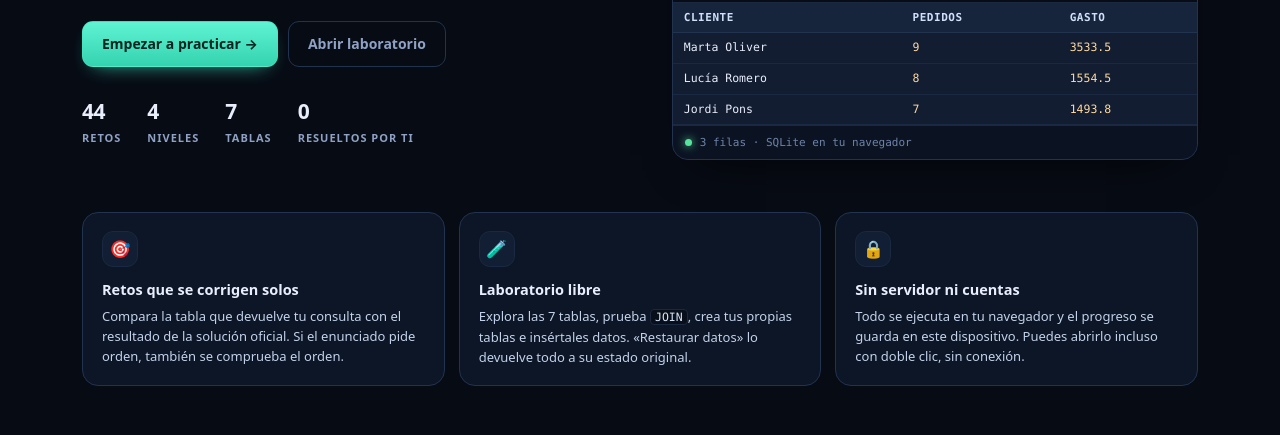
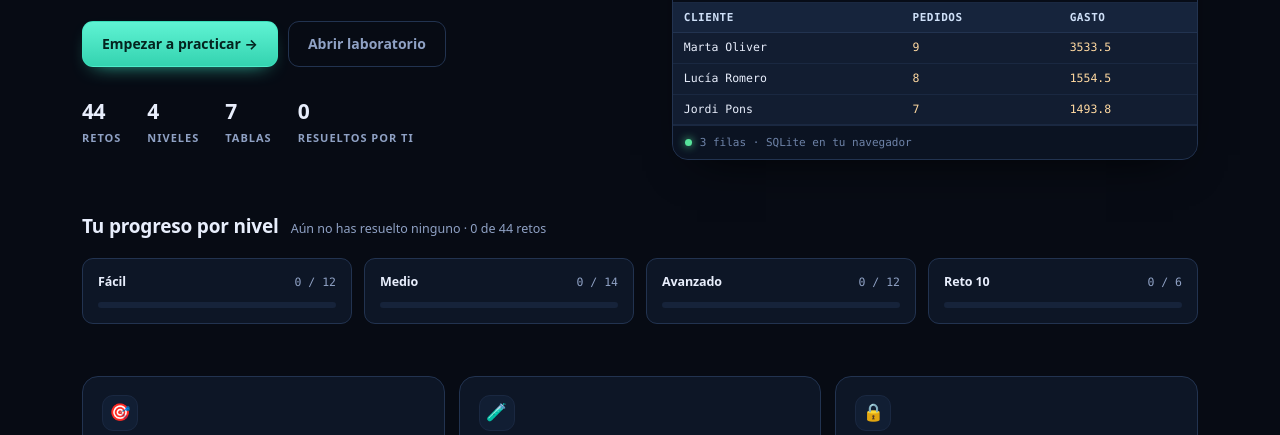
Before and after one commit to sergarb1/sqlab, a plain HTML site: page index.html in a window 1280 px wide. Shown: the part 363-798 px from the top of the page. Drawn offline with Linux system fonts and the light colour scheme.

Commit message:
Muestra el progreso por nivel con barras en la portada
Cada nivel aparece con sus retos resueltos y una barra que refleja el avance, con
el cómputo total y los niveles completados marcados, para retomar la práctica
desde la portada sin entrar a la aplicación.

```diff
--- a/app.js
+++ b/app.js
@@ -111,6 +111,40 @@
     const total = $('#stat-total');
     if (total) total.textContent = String(EXERCISES.length);
     renderProgress();
+  }
+
+  /** Barras de progreso por nivel en la portada. */
+  function renderHomeLevels() {
+    const wrap = $('#home-levels');
+    if (!wrap) return;
+    let done = 0;
+    let total = 0;
+    wrap.innerHTML = Object.keys(LEVELS).map(function (key) {
+      const level = Number(key);
+      const all = EXERCISES.filter(function (ex) { return ex.level === level; });
+      const solved = all.filter(function (ex) { return state.solved.has(ex.id); }).length;
+      const pct = all.length ? Math.round((solved / all.length) * 100) : 0;
+      const complete = all.length > 0 && solved === all.length;
+      done += solved;
+      total += all.length;
+      return '<div class="lp-item' + (complete ? ' is-done' : '') + '">' +
+        '<div class="lp-top">' +
+          '<span class="lp-name">' + escapeHTML(LEVELS[level]) + '</span>' +
+          '<span class="lp-count">' + solved + ' / ' + all.length + (complete ? ' ✓' : '') + '</span>' +
+        '</div>' +
+        '<div class="lp-bar" role="progressbar" aria-label="' + escapeHTML(LEVELS[level]) + '" ' +
+          'aria-valuemin="0" aria-valuemax="' + all.length + '" aria-valuenow="' + solved + '">' +
+          '<i style="width:' + pct + '%"></i>' +
+        '</div>' +
+      '</div>';
+    }).join('');
+    const summary = $('#home-levels-summary');
+    if (summary) {
+      const pct = total ? Math.round((done / total) * 100) : 0;
+      summary.textContent = done
+        ? done + ' de ' + total + ' retos · ' + pct + ' %'
+        : 'Aún no has resuelto ninguno · 0 de ' + total + ' retos';
+    }
   }
 
   /** Pinta en la portada una consulta real ejecutada contra tienda.db. */
@@ -432,6 +466,7 @@
     if (stat) stat.textContent = String(done);
     const cta = $('#cta-start');
     if (cta) cta.textContent = done ? 'Seguir practicando →' : 'Empezar a practicar →';
+    renderHomeLevels();
   }
 
   /* ───────────────── reto actual ───────────────── */
--- a/index.html
+++ b/index.html
@@ -97,6 +97,16 @@ LIMIT 3;</pre>
           <span id="demo-meta">SQLite cargando…</span>
         </div>
       </div>
+    </div>
+  </section>
+
+  <section class="home-levels" aria-labelledby="home-levels-title">
+    <div class="sec-head">
+      <h2 id="home-levels-title">Tu progreso por nivel</h2>
+      <span class="muted small" id="home-levels-summary">Cargando tu progreso…</span>
+    </div>
+    <div class="lp-grid" id="home-levels">
+      <p class="muted small">Calculando…</p>
     </div>
   </section>
 
--- a/styles.css
+++ b/styles.css
@@ -747,6 +747,32 @@ button.big { padding: 11px 19px; font-size: 14px; border-radius: 11px; }
 .stats b { font-size: 21px; letter-spacing: -.02em; color: var(--text); }
 .stats span { font-size: 11px; text-transform: uppercase; letter-spacing: .09em; color: var(--muted); font-weight: 600; }
 
+.home-levels { display: flex; flex-direction: column; }
+.lp-grid { display: grid; grid-template-columns: repeat(4, minmax(0, 1fr)); gap: 12px; }
+.lp-item {
+  display: flex;
+  flex-direction: column;
+  gap: 10px;
+  padding: 13px 15px 15px;
+  border: 1px solid var(--line);
+  border-radius: var(--r-md);
+  background: var(--surface);
+}
+.lp-top { display: flex; align-items: baseline; justify-content: space-between; gap: 8px; }
+.lp-name { font-size: 12.5px; font-weight: 700; letter-spacing: -.01em; color: var(--text); }
+.lp-count { font-family: var(--mono); font-size: 11.5px; color: var(--muted); white-space: nowrap; }
+.lp-bar { height: 6px; border-radius: 99px; background: var(--bar-bg); overflow: hidden; }
+.lp-bar > i {
+  display: block;
+  height: 100%;
+  border-radius: inherit;
+  background: linear-gradient(90deg, var(--accent-lo), var(--accent));
+  transition: width .35s ease;
+}
+.lp-item.is-done { border-color: rgba(62, 233, 196, .34); }
+.lp-item.is-done .lp-count { color: var(--green); }
+.lp-item.is-done .lp-bar > i { background: linear-gradient(90deg, var(--accent-lo), var(--green)); }
+
 .demo-card {
   border: 1px solid var(--line);
   border-radius: var(--r-lg);
@@ -862,6 +888,7 @@ button.big { padding: 11px 19px; font-size: 14px; border-radius: 11px; }
   .home { gap: 40px; padding: 22px 14px 34px; }
   .hero { grid-template-columns: 1fr; gap: 28px; }
   .stats { gap: 20px; }
+  .lp-grid { grid-template-columns: repeat(2, minmax(0, 1fr)); }
   .demo-code { font-size: 12px; }
 }
 
```
